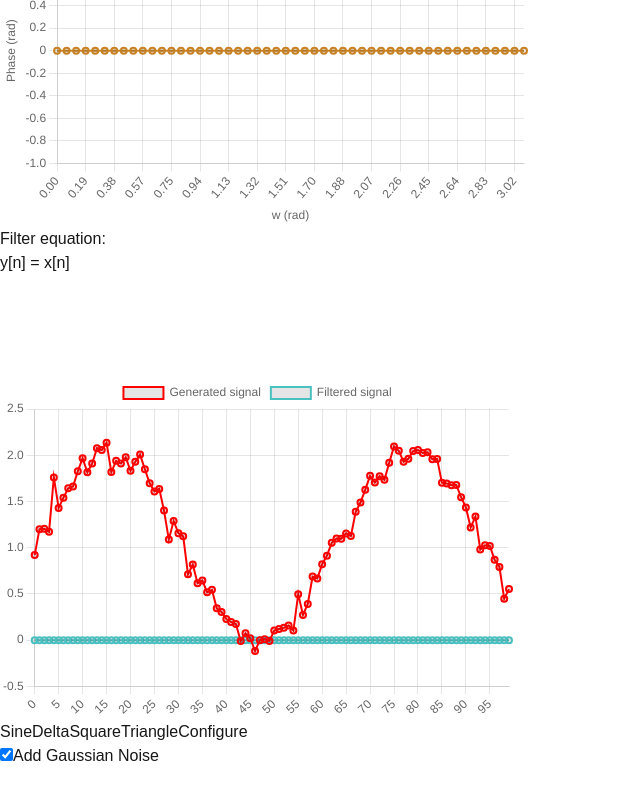
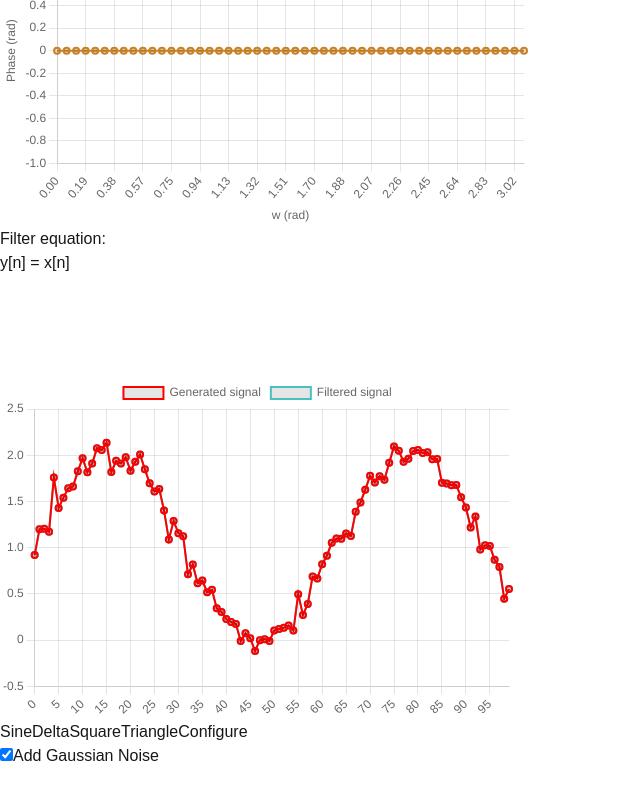
Before and after one commit to alavifazel/filterDesigner, a Next.js app: page / in a window 1280 px wide. Shown: the part 985-1785 px from the top of the page, without its empty margins (0-640 px from the left). Built offline with nearby package versions, Linux system fonts and the light colour scheme.

Commit message:
Restructure project

```diff
--- a/src/app/components/AppFrame/ZeroPole/FilterTest.tsx
+++ b/src/app/components/AppFrame/Common/FilterTest.tsx
@@ -1,6 +1,5 @@
 import React, { useEffect, useState } from 'react'
 import { Line } from 'react-chartjs-2';
-import { add, complex, multiply } from 'mathjs';
 import { ConfigurePopup } from './ConfigurePopup';
 
 export const FilterTest = ({ polesAndZeroes, title, trigger, filterCoefficients, updateFilterEquation }) => {
@@ -36,7 +35,7 @@ export const FilterTest = ({ polesAndZeroes, title, trigger, filterCoefficients,
         plotOutput(addNoiseChecked ? addSignals(generateSquareWaveSignal(100), generateGaussianNoise(100)) : generateSquareWaveSignal(100), filterCoefficients);
         break;
       case "triangle":
-        plotOutput(addNoiseChecked ? addSignals(generateSawToothSignal(100), generateGaussianNoise(100)) : generateSawToothSignal(100), filterCoefficients);
+        plotOutput(addNoiseChecked ? addSignals(generateTriangleSignal(100), generateGaussianNoise(100)) : generateTriangleSignal(100), filterCoefficients);
     }
   }
   const handleAddNoise = () => {
@@ -133,7 +132,7 @@ export const FilterTest = ({ polesAndZeroes, title, trigger, filterCoefficients,
     return output;
   }
 
-  const generateSawToothSignal = (size) => {
+  const generateTriangleSignal = (size) => {
     let output = [];
     let tmp = 0;
     let peak = signalPeak;
@@ -206,8 +205,6 @@ export const FilterTest = ({ polesAndZeroes, title, trigger, filterCoefficients,
 
     return result;
   };
-
-
 
   const plotOutput = (inputSignal, filterCoefficients) => {
 
--- a/src/app/components/AppFrame/ZeroPole/ZPlane.tsx
+++ b/src/app/components/AppFrame/ZeroPole/ZPlane.tsx
@@ -1,7 +1,7 @@
 import React, { useEffect } from 'react'
 import { useState } from 'react';
 import { useRef } from 'react'
-import { Plot } from './Plot';
+import { Plot } from '../Common/Plot';
 import { add, complex, multiply } from 'mathjs';
 
 export const ZPlane = ({ points, updatePoint, filterCoefficients, updateMagnitudeResponse, updatePhaseResponse, updateFilterCoefficients }) => {
@@ -277,7 +277,7 @@ export const ZPlane = ({ points, updatePoint, filterCoefficients, updateMagnitud
             yValues: Array.from({ length: 50 }, (_, i) => 0)
         });
         setPoleZeroUserEntered('');
-        updateFilterCoefficients({num: [], den: []});
+        updateFilterCoefficients({num: [1], den: []});
     }
 
     const onOptionSelect = (e) => {
--- a/src/app/components/AppFrame/ZeroPole/ZeroPole.tsx
+++ b/src/app/components/AppFrame/ZeroPole/ZeroPole.tsx
@@ -1,13 +1,13 @@
 import React, { useState } from 'react'
 import { ZPlane } from './ZPlane'
-import { Equation } from './Equation'
-import { Plot } from './Plot'
-import { FilterTest } from './FilterTest'
+import { Equation } from '../Common/Equation'
+import { Plot } from '../Common/Plot'
+import { FilterTest } from '../Common/FilterTest'
 
 export const ZeroPole = () => {
   const [points, setPoints] = useState([]);
   const [filterEquation, setFilterEquation] = useState('');
-  const [filterCoefficients, setFilterCoefficients] = useState<{ num: any[]; den: any[] }>({ num: [], den: [] });
+  const [filterCoefficients, setFilterCoefficients] = useState<{ num: any[]; den: any[] }>({ num: [1], den: [] });
 
   const [magnitudeResponse, setMagnitudeResponse] = useState({
     xValues: Array.from({ length: 50 }, (_, i) => i / 50 * Math.PI),
```
Also changed, not shown: src/app/components/AppFrame/Common/ConfigurePopup.tsx (renamed from src/app/components/AppFrame/ZeroPole/ConfigurePopup.tsx), src/app/components/AppFrame/Common/Equation.tsx (renamed from src/app/components/AppFrame/ZeroPole/Equation.tsx), src/app/components/AppFrame/Common/Plot.tsx (renamed from src/app/components/AppFrame/ZeroPole/Plot.tsx).
